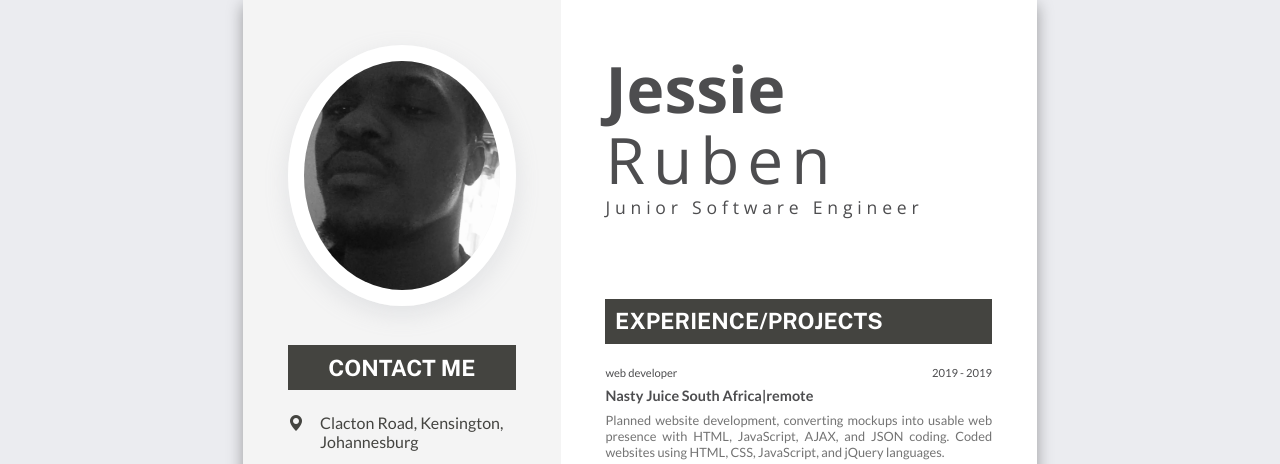
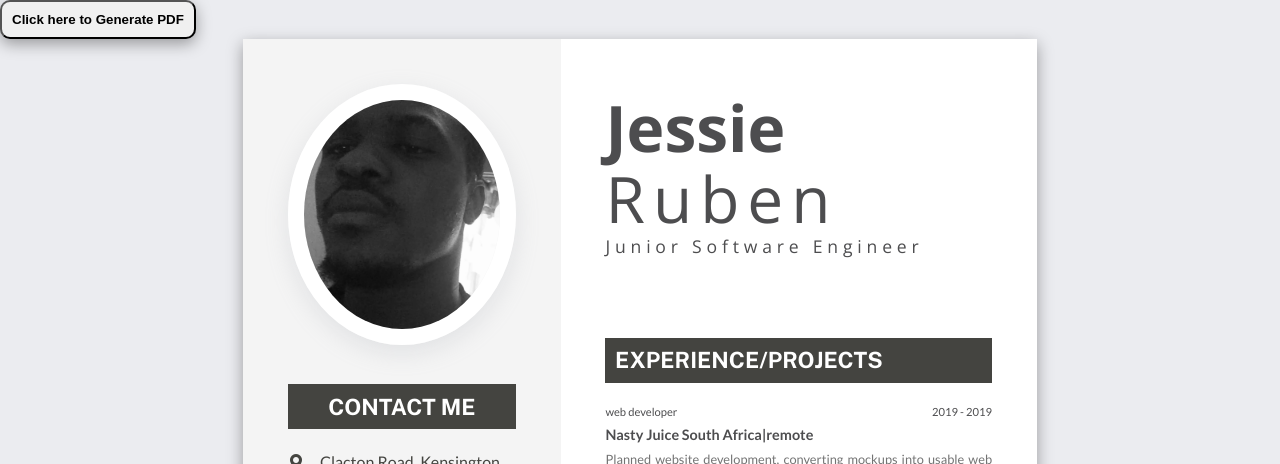
Before and after one commit to JessieRuben1/MyCV, a plain HTML site: page index.html in a window 1280 px wide. Shown: the top 464 px of the page. Drawn offline with nearby package versions, Linux system fonts and the light colour scheme.

Commit message:
added a download pdf feature and button

```diff
--- a/index.html
+++ b/index.html
@@ -8,10 +8,26 @@
     <link rel="stylesheet" href="style.css">
     <link rel="stylesheet" href="https://cdn.jsdelivr.net/npm/bootstrap-icons@1.8.3/font/bootstrap-icons.css">
     <title>Resume</title>
+    <style>
+        .card {
+            box-sizing: border-box;
+            cursor: pointer;
+            padding: 10px;
+            border-radius: 10px;
+            font-family: sans-serif;
+            box-shadow: rgba(0, 0, 0, 0.35) 0px 5px 15px;
+            background-color: #f0f0f0;
+      }
+   </style>
 </head>
 
 <body>
-    <section class="main-section">
+     <!-- add a download button -->
+        <div >
+            <button class="card" id="pdfButton"><b>Click here to Generate PDF</b></button>
+        </div>
+    <section class="main-section" id="generatePDF">
+
         <div class="left-part">
             <div class="photo-container">
                 <img src="images/IMG_5005 (Edited) (2).PNG" alt="">
@@ -191,6 +207,19 @@
             </div>
         </div>
     </section>
+<!--Script-->
+     <script>
+      var button = document.getElementById("pdfButton");
+      var makepdf = document.getElementById("generatePDF");
+      button.addEventListener("click", function () {
+         var mywindow = window.open("", "PRINT", "height=600,width=600");
+         mywindow.document.write(makepdf.innerHTML);
+         mywindow.document.close();
+         mywindow.focus();
+         mywindow.print();
+         return true;
+      });
+   </script>
 
 </body>
 
--- a/style.css
+++ b/style.css
@@ -22,7 +22,7 @@ body{
 
 .main-section{
     width: 210mm;
-    height: 297mm;
+    height: 300mm;
     background-color: white;
     margin: 0 auto;
     box-shadow: rgba(0, 0, 0, 0.35) 0px 5px 15px;
```
